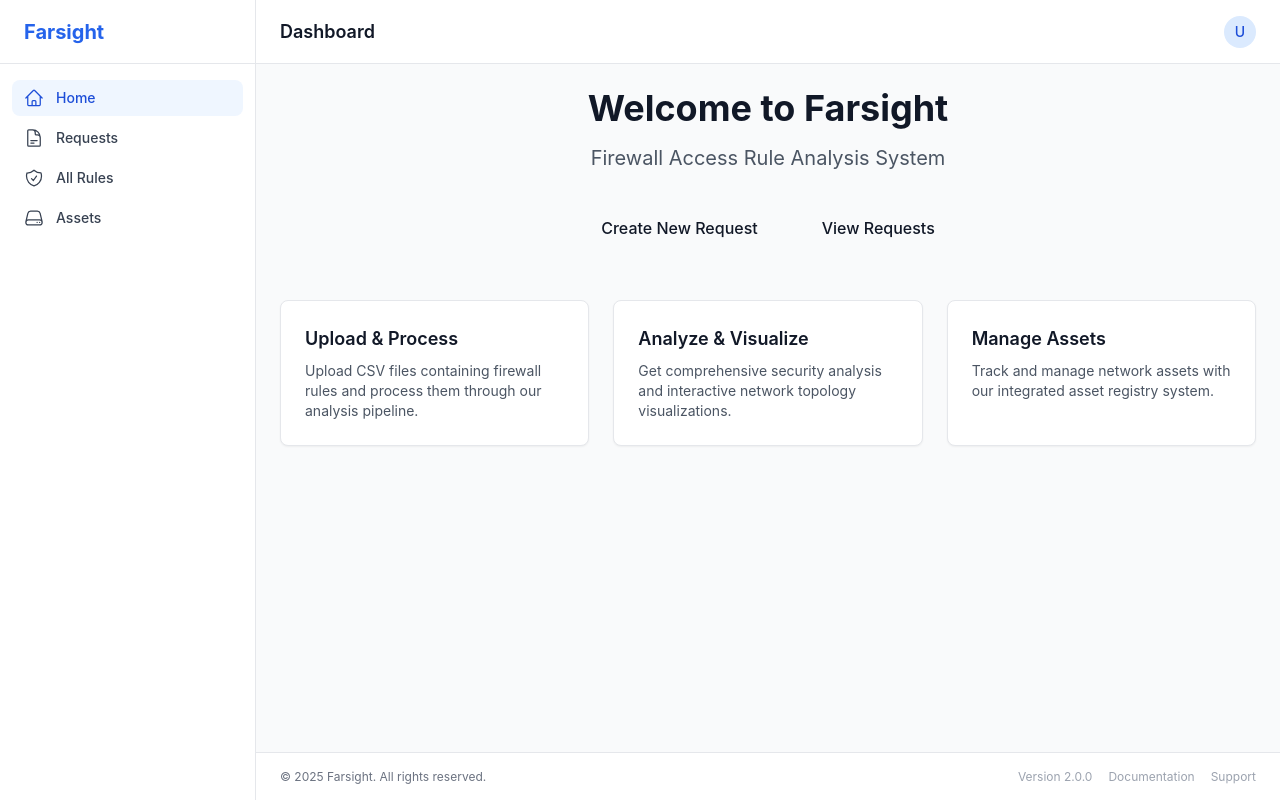
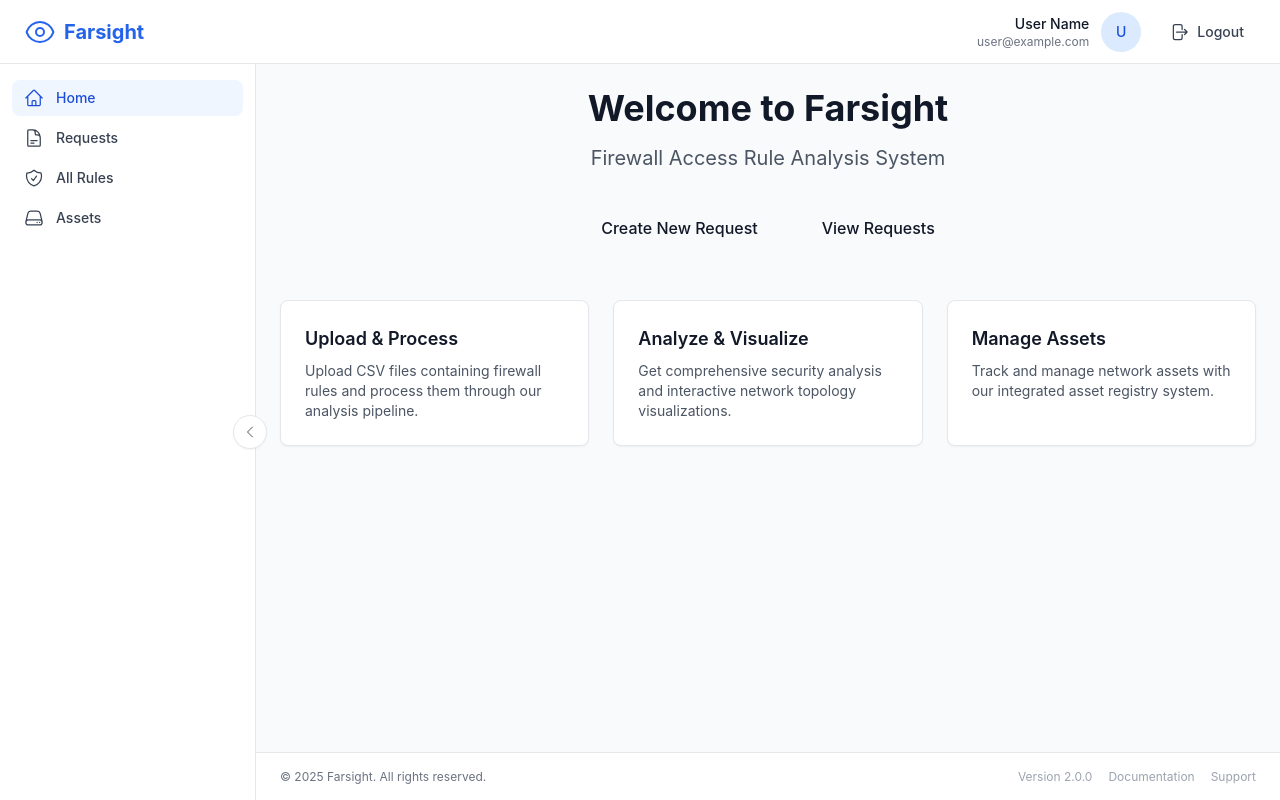
Before and after one commit to FarsightHQ/farsight, a Vue app in the folder frontend/: page / in a window 1280 px wide. Built offline with nearby package versions, Linux system fonts and the light colour scheme.

Commit message:
Features/UI (#3)
* refactor: Revise AppHeader layout to include app icon and user details, and implement logout functionality for improved user experience

* feat: Enhance AppSidebar with collapsible functionality and improved navigation item visibility for better user experience

```diff
--- a/frontend/src/components/layout/AppHeader.vue
+++ b/frontend/src/components/layout/AppHeader.vue
@@ -1,52 +1,47 @@
 <template>
   <header class="h-16 bg-white border-b border-gray-200 shadow-sm flex-shrink-0">
     <div class="h-full flex items-center justify-between px-6">
-      <!-- Left: Page Title or Breadcrumb -->
-      <div class="flex items-center">
-        <h2 class="text-lg font-semibold text-gray-900">{{ pageTitle }}</h2>
+      <!-- Left: App Icon + Name -->
+      <div class="flex items-center space-x-3">
+        <router-link to="/" class="flex items-center space-x-2">
+          <EyeIcon class="h-8 w-8 text-primary-600" />
+          <h1 class="text-xl font-bold text-primary-600">Farsight</h1>
+        </router-link>
       </div>
 
-      <!-- Right: Navigation and User Menu -->
+      <!-- Right: User Details + Logout -->
       <div class="flex items-center space-x-4">
-        <!-- Additional navigation items can go here -->
-        <div class="flex items-center space-x-2">
-          <!-- User menu placeholder -->
-          <div class="h-8 w-8 rounded-full bg-primary-100 flex items-center justify-center">
+        <!-- User Info -->
+        <div class="flex items-center space-x-3">
+          <div class="text-right">
+            <p class="text-sm font-medium text-gray-900">User Name</p>
+            <p class="text-xs text-gray-500">user@example.com</p>
+          </div>
+          <div class="h-10 w-10 rounded-full bg-primary-100 flex items-center justify-center">
             <span class="text-sm font-medium text-primary-700">U</span>
           </div>
         </div>
+
+        <!-- Logout Button -->
+        <button
+          @click="handleLogout"
+          class="flex items-center space-x-2 px-3 py-2 text-sm font-medium text-gray-700 hover:text-gray-900 hover:bg-gray-100 rounded-lg transition-colors"
+        >
+          <ArrowRightOnRectangleIcon class="h-5 w-5" />
+          <span>Logout</span>
+        </button>
       </div>
     </div>
   </header>
 </template>
 
 <script setup>
-import { computed } from 'vue'
-import { useRoute } from 'vue-router'
+import { EyeIcon, ArrowRightOnRectangleIcon } from '@heroicons/vue/24/outline'
 
-const route = useRoute()
-
-const pageTitle = computed(() => {
-  if (!route || !route.path) {
-    return 'Farsight'
-  }
-
-  const titles = {
-    '/': 'Dashboard',
-    '/requests': 'FAR Requests',
-    '/requests/new': 'Create Request',
-    '/assets': 'Asset Registry',
-    '/assets/upload': 'Upload Assets',
-    '/rules': 'All Rules',
-  }
-  // For dynamic routes like /assets/:id, check if path starts with /assets/
-  if (route.path.startsWith('/assets/') && route.path !== '/assets/upload') {
-    return 'Asset Details'
-  }
-  // For dynamic routes like /requests/:id
-  if (route.path.startsWith('/requests/') && route.path !== '/requests/new') {
-    return 'FAR Request Details'
-  }
-  return titles[route.path] || 'Farsight'
-})
+const handleLogout = () => {
+  // TODO: Implement logout logic
+  // Clear auth tokens, user session, etc.
+  console.log('Logout clicked')
+  // router.push('/login')
+}
 </script>
--- a/frontend/src/components/layout/AppLayout.vue
+++ b/frontend/src/components/layout/AppLayout.vue
@@ -1,13 +1,15 @@
 <template>
-  <div class="h-full flex overflow-hidden bg-gray-50">
+  <div class="h-full flex flex-col overflow-hidden bg-gray-50">
+    <!-- Top Bar Header (Full Width) -->
+    <AppHeader />
+
+    <!-- Main Area (Sidebar + Content + Footer) -->
+    <div class="flex-1 flex overflow-hidden">
       <!-- Sidebar -->
       <AppSidebar />
 
-    <!-- Main Area (Header + Content + Footer) -->
+      <!-- Content Area (Scrollable) -->
       <div class="flex-1 flex flex-col overflow-hidden">
-      <!-- Top Bar Header -->
-      <AppHeader />
-
         <!-- Main Content Area (Scrollable) -->
         <main class="flex-1 overflow-y-auto bg-gray-50">
           <div class="p-6">
@@ -17,6 +19,7 @@
 
         <!-- Footer -->
         <AppFooter />
+      </div>
     </div>
 
     <!-- Toast Notifications -->
--- a/frontend/src/components/layout/AppSidebar.vue
+++ b/frontend/src/components/layout/AppSidebar.vue
@@ -1,54 +1,114 @@
 <template>
-  <aside class="w-64 bg-white border-r border-gray-200 flex-shrink-0 flex flex-col h-full">
-    <!-- Logo/Branding -->
-    <div class="h-16 flex items-center px-6 border-b border-gray-200">
-      <router-link to="/" class="flex items-center space-x-2">
-        <h1 class="text-xl font-bold text-primary-600">Farsight</h1>
-      </router-link>
-    </div>
+  <aside
+    :class="[
+      'bg-white border-r border-gray-200 flex-shrink-0 flex flex-col h-full transition-all duration-300 ease-in-out relative',
+      isCollapsed ? 'w-16' : 'w-64'
+    ]"
+  >
+    <!-- Floating Collapse Button on Border -->
+    <button
+      @click="toggleSidebar"
+      :class="[
+        'absolute top-1/2 -translate-y-1/2 z-10 p-2 bg-white border border-gray-200 rounded-full shadow-sm hover:shadow-md hover:bg-gray-50 transition-all duration-300 ease-in-out',
+        isCollapsed ? 'right-2' : '-right-3'
+      ]"
+      aria-label="Toggle sidebar"
+      :title="isCollapsed ? 'Expand sidebar' : 'Collapse sidebar'"
+    >
+      <ChevronLeftIcon v-if="!isCollapsed" class="h-4 w-4 text-gray-600" />
+      <ChevronRightIcon v-else class="h-4 w-4 text-gray-600" />
+    </button>
 
     <!-- Navigation Menu -->
     <nav class="flex-1 overflow-y-auto py-4">
-      <ul class="space-y-1 px-3">
+      <ul :class="['space-y-1', isCollapsed ? 'px-2' : 'px-3']">
         <li>
           <router-link
             to="/"
-            class="flex items-center px-3 py-2 text-sm font-medium rounded-lg transition-colors"
+            :class="[
+              'flex items-center text-sm font-medium rounded-lg transition-colors',
+              isCollapsed ? 'justify-center px-2 py-2' : 'px-3 py-2',
+              'text-gray-700 hover:bg-gray-100'
+            ]"
             active-class="bg-primary-50 text-primary-700"
             exact-active-class="bg-primary-50 text-primary-700"
+            :title="isCollapsed ? 'Home' : ''"
           >
-            <HomeIcon class="h-5 w-5 mr-3" />
-            <span>Home</span>
+            <HomeIcon :class="['h-5 w-5', isCollapsed ? '' : 'mr-3']" />
+            <span
+              :class="[
+                'transition-all duration-300 ease-in-out whitespace-nowrap',
+                isCollapsed ? 'opacity-0 max-w-0 overflow-hidden' : 'opacity-100 max-w-xs'
+              ]"
+            >
+              Home
+            </span>
           </router-link>
         </li>
         <li>
           <router-link
             to="/requests"
-            class="flex items-center px-3 py-2 text-sm font-medium rounded-lg transition-colors text-gray-700 hover:bg-gray-100"
+            :class="[
+              'flex items-center text-sm font-medium rounded-lg transition-colors',
+              isCollapsed ? 'justify-center px-2 py-2' : 'px-3 py-2',
+              'text-gray-700 hover:bg-gray-100'
+            ]"
             active-class="bg-primary-50 text-primary-700"
+            :title="isCollapsed ? 'Requests' : ''"
           >
-            <DocumentTextIcon class="h-5 w-5 mr-3" />
-            <span>Requests</span>
+            <DocumentTextIcon :class="['h-5 w-5', isCollapsed ? '' : 'mr-3']" />
+            <span
+              :class="[
+                'transition-all duration-300 ease-in-out whitespace-nowrap',
+                isCollapsed ? 'opacity-0 max-w-0 overflow-hidden' : 'opacity-100 max-w-xs'
+              ]"
+            >
+              Requests
+            </span>
           </router-link>
         </li>
         <li>
           <router-link
             to="/rules"
-            class="flex items-center px-3 py-2 text-sm font-medium rounded-lg transition-colors text-gray-700 hover:bg-gray-100"
+            :class="[
+              'flex items-center text-sm font-medium rounded-lg transition-colors',
+              isCollapsed ? 'justify-center px-2 py-2' : 'px-3 py-2',
+              'text-gray-700 hover:bg-gray-100'
+            ]"
             active-class="bg-primary-50 text-primary-700"
+            :title="isCollapsed ? 'All Rules' : ''"
           >
-            <ShieldCheckIcon class="h-5 w-5 mr-3" />
-            <span>All Rules</span>
+            <ShieldCheckIcon :class="['h-5 w-5', isCollapsed ? '' : 'mr-3']" />
+            <span
+              :class="[
+                'transition-all duration-300 ease-in-out whitespace-nowrap',
+                isCollapsed ? 'opacity-0 max-w-0 overflow-hidden' : 'opacity-100 max-w-xs'
+              ]"
+            >
+              All Rules
+            </span>
           </router-link>
         </li>
         <li>
           <router-link
             to="/assets"
-            class="flex items-center px-3 py-2 text-sm font-medium rounded-lg transition-colors text-gray-700 hover:bg-gray-100"
+            :class="[
+              'flex items-center text-sm font-medium rounded-lg transition-colors',
+              isCollapsed ? 'justify-center px-2 py-2' : 'px-3 py-2',
+              'text-gray-700 hover:bg-gray-100'
+            ]"
             active-class="bg-primary-50 text-primary-700"
+            :title="isCollapsed ? 'Assets' : ''"
           >
-            <ServerIcon class="h-5 w-5 mr-3" />
-            <span>Assets</span>
+            <ServerIcon :class="['h-5 w-5', isCollapsed ? '' : 'mr-3']" />
+            <span
+              :class="[
+                'transition-all duration-300 ease-in-out whitespace-nowrap',
+                isCollapsed ? 'opacity-0 max-w-0 overflow-hidden' : 'opacity-100 max-w-xs'
+              ]"
+            >
+              Assets
+            </span>
           </router-link>
         </li>
       </ul>
@@ -62,5 +122,10 @@ import {
   DocumentTextIcon,
   ShieldCheckIcon,
   ServerIcon,
+  ChevronLeftIcon,
+  ChevronRightIcon,
 } from '@heroicons/vue/24/outline'
+import { useSidebar } from '@/composables/useSidebar'
+
+const { isCollapsed, toggleSidebar } = useSidebar()
 </script>
--- /dev/null
+++ b/frontend/src/composables/useSidebar.js
@@ -0,0 +1,29 @@
+import { ref } from 'vue'
+
+// Load initial state from localStorage
+const getInitialState = () => {
+  if (typeof window !== 'undefined') {
+    const savedState = localStorage.getItem('sidebarCollapsed')
+    if (savedState !== null) {
+      return savedState === 'true'
+    }
+  }
+  return false
+}
+
+const isCollapsed = ref(getInitialState())
+
+export function useSidebar() {
+  const toggleSidebar = () => {
+    isCollapsed.value = !isCollapsed.value
+    // Persist state to localStorage
+    if (typeof window !== 'undefined') {
+      localStorage.setItem('sidebarCollapsed', isCollapsed.value.toString())
+    }
+  }
+
+  return {
+    isCollapsed,
+    toggleSidebar,
+  }
+}
```
Lines whose indentation alone changed are shown as unchanged.
